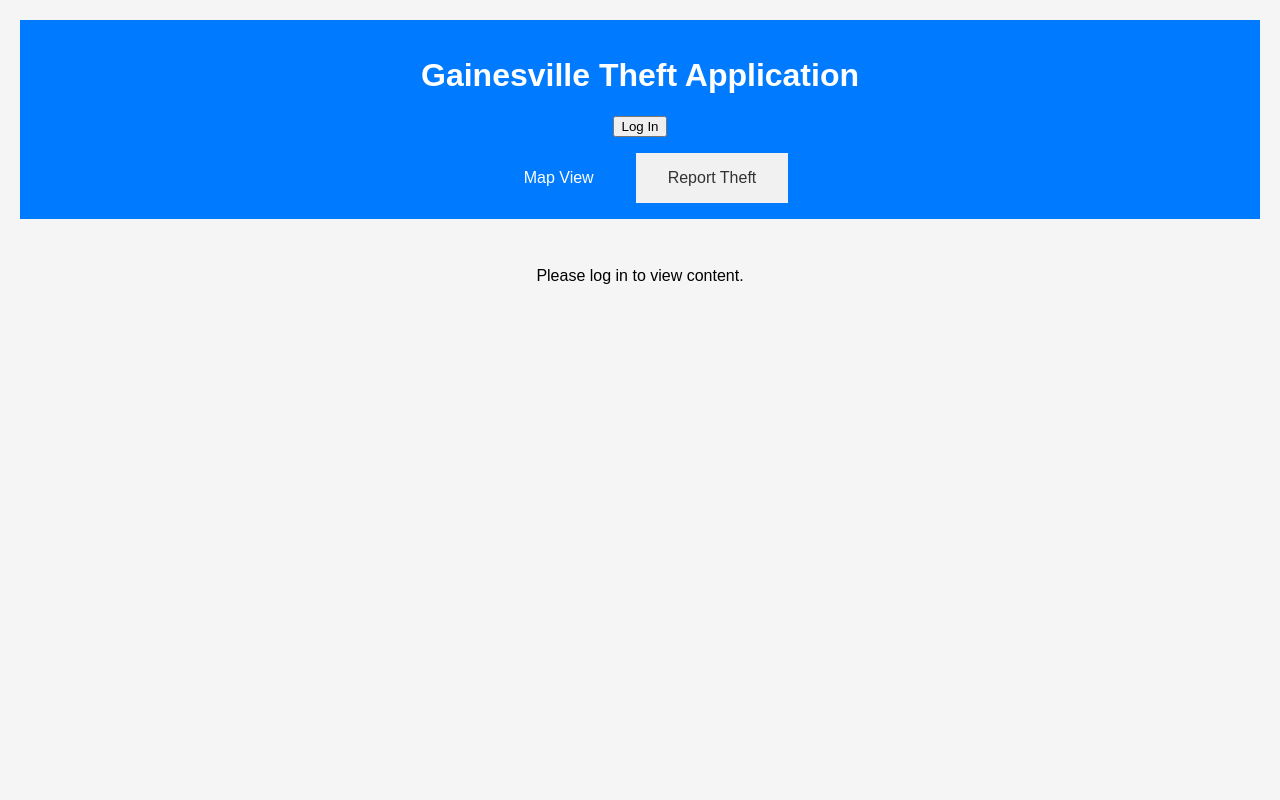
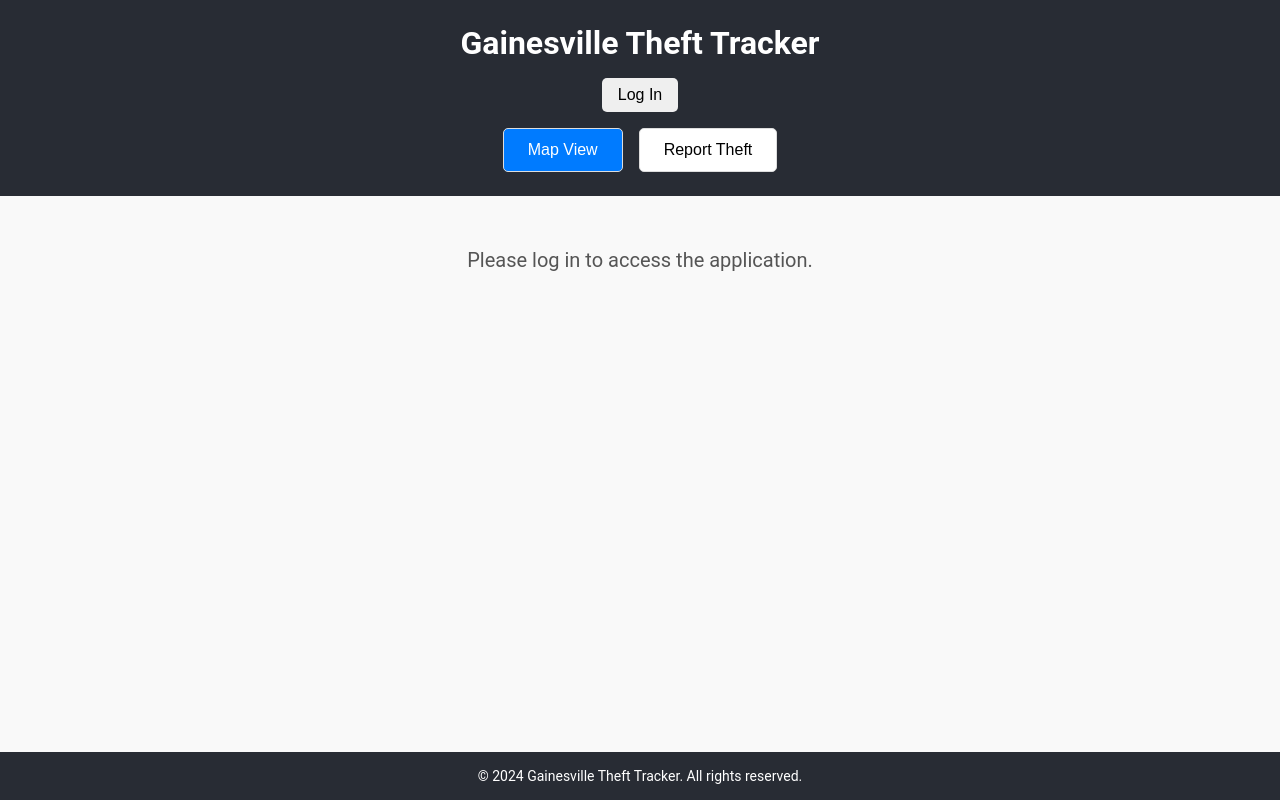
Before and after one commit to justin22a/Group1, a React (Create React App) app in the folder gta-app/: page / in a window 1280 px wide. Built offline with nearby package versions, Linux system fonts and the light colour scheme.

Commit message:
address to coordinates and better ui

```diff
--- a/gta-app/src/App.css
+++ b/gta-app/src/App.css
@@ -1,147 +1,71 @@
+/* Reset and base styles */
+body, html {
+  margin: 0;
+  padding: 0;
+  font-family: 'Roboto', sans-serif;
+  background-color: #f9f9f9;
+  color: #333;
+}
+
 .App {
+  display: flex;
+  flex-direction: column;
+  min-height: 100vh;
   text-align: center;
 }
 
-.App-logo {
-  height: 40vmin;
-  pointer-events: none;
-}
-
-@media (prefers-reduced-motion: no-preference) {
-  .App-logo {
-    animation: App-logo-spin infinite 20s linear;
-  }
-}
-
-.App-header {
-  background-color: #282c34;
-  min-height: 100vh;
+header.app-header {
+  background: #282c34;
+  color: white;
+  padding: 1.5rem 1rem;
   display: flex;
   flex-direction: column;
   align-items: center;
-  justify-content: center;
-  font-size: calc(10px + 2vmin);
-  color: white;
+  justify-content: space-between;
+  gap: 1rem;
+  position: sticky;
+  top: 0;
+  z-index: 10;
 }
 
-.App-link {
-  color: #61dafb;
+header h1 {
+  margin: 0;
+  font-size: 2rem;
 }
 
-@keyframes App-logo-spin {
-  from {
-    transform: rotate(0deg);
-  }
-  to {
-    transform: rotate(360deg);
-  }
+.auth-buttons {
+  display: flex;
+  justify-content: flex-end;
+  gap: 1rem;
 }
 
-
-body {
-  font-family: Arial, sans-serif;
-  background-color: #f5f5f5;
-  margin: 0;
-  padding: 0;
+.auth-buttons button {
+  font-size: 1rem;
+  padding: 0.5rem 1rem;
+  border: none;
+  border-radius: 5px;
+  cursor: pointer;
+  transition: background-color 0.3s ease-in-out;
 }
 
-.App {
-  text-align: center;
-  padding: 20px;
-}
-
-form {
-  background-color: white;
-  padding: 20px;
-  border-radius: 8px;
-  box-shadow: 0 4px 8px rgba(0, 0, 0, 0.1);
-}
-
-input, textarea {
-  width: 100%;
-  box-sizing: border-box;
-}
-
-button:hover {
-  background-color: #0056b3;
-}
-
-/* src/App.css */
-
-.App {
-  font-family: Arial, sans-serif;
-  text-align: center;
-}
-
-subheader {
+.auth-buttons button:hover {
   background-color: #007bff;
   color: white;
-  padding: 1rem;
-}
-
-header {
-  background-color: #000000;
-  color: white;
-  padding: 1rem;
-}
-
-main {
-  display: flex;
-  flex-direction: column;
-  align-items: center;
-  margin-top: 2rem;
-}
-
-.form-section, .map-section {
-  width: 80%;
-  margin-bottom: 2rem;
-}
-
-.form-section h2, .map-section h2 {
-  color: #333;
-}
-
-.map-section {
-  height: 500px;
-  width: 100%;
-  max-width: 800px;
-}
-
-/* Ensure the map takes the full height and width of the section */
-.map-section .leaflet-container {
-  height: 100%;
-  width: 100%;
-}
-
-
-/* src/App.css */
-
-.App {
-  font-family: Arial, sans-serif;
-  text-align: center;
-}
-
-header {
-  background-color: #007bff;
-  color: white;
-  padding: 1rem;
 }
 
 .tabs {
   display: flex;
-  justify-content: center;
-  margin-top: 1rem;
+  gap: 1rem;
 }
 
 .tabs button {
-  background-color: #f1f1f1;
-  border: none;
-  padding: 1rem 2rem;
+  font-size: 1rem;
+  padding: 0.75rem 1.5rem;
+  background: #fff;
+  border: 1px solid #ddd;
+  border-radius: 5px;
   cursor: pointer;
-  font-size: 1rem;
-  color: #333;
-  margin: 0 5px;
-  transition: background-color 0.3s;
+  transition: background-color 0.3s, color 0.3s;
 }
 
 .tabs button.active {
@@ -150,26 +74,54 @@ header {
 }
 
 .tabs button:hover:not(.active) {
-  background-color: #ddd;
+  background-color: #f0f0f0;
 }
 
-.main {
-  margin-top: 20px;
+main.content {
+  flex-grow: 1;
   display: flex;
-  justify-content: center;
+  flex-direction: column;
+  align-items: center;
+  margin: 2rem 1rem;
+}
+
+.auth-message {
+  font-size: 1.25rem;
+  color: #555;
 }
 
 .map-section, .form-section {
-  width: 80%;
-  max-width: 800px;
+  width: 90%;
+  max-width: 1000px;
   margin: auto;
 }
 
 .map-section {
   height: 500px;
+  background-color: #f1f1f1;
+  border-radius: 10px;
+  overflow: hidden;
 }
 
 .map-section .leaflet-container {
   height: 100%;
   width: 100%;
 }
+
+.form-section {
+  background: #fff;
+  padding: 2rem;
+  border-radius: 10px;
+  box-shadow: 0 2px 10px rgba(0, 0, 0, 0.1);
+}
+
+footer.app-footer {
+  background: #282c34;
+  color: white;
+  padding: 1rem;
+  font-size: 0.875rem;
+}
+
+footer p {
+  margin: 0;
+}
--- a/gta-app/src/App.js
+++ b/gta-app/src/App.js
@@ -1,17 +1,15 @@
-import React, { useState, useEffect } from 'react';
+import React, { useState } from 'react';
 import { useAuth0 } from '@auth0/auth0-react'; // Import Auth0 hook
 import UserInputForm from './UserInputForm';
 import MapView from './MapView';
 import LoginButton from './loginButton'; // Authentication components
 import LogoutButton from './logoutButton';
-import './App.css'; // Optional: Style the app
+import './App.css'; // Style the app
 
 function App() {
   const { isAuthenticated } = useAuth0(); // Check authentication status
   const [activeTab, setActiveTab] = useState('map'); // State for active tab
   const [theftLocations, setTheftLocations] = useState([]);
-
-
 
   // Handler to switch tabs
   const handleTabChange = (tab) => {
@@ -20,12 +18,12 @@ function App() {
 
   return (
     <div className="App">
-      <header>
-        <h1>Gainesville Theft Application</h1>
+      <header className="app-header">
+        <h1>Gainesville Theft Tracker</h1>
         <div className="auth-buttons">
           {!isAuthenticated ? <LoginButton /> : <LogoutButton />}
         </div>
-        <div className="tabs">
+        <nav className="tabs">
           <button
             className={activeTab === 'map' ? 'active' : ''}
             onClick={() => handleTabChange('map')}
@@ -38,11 +36,11 @@ function App() {
           >
             Report Theft
           </button>
-        </div>
+        </nav>
       </header>
-      <main>
+      <main className="content">
         {!isAuthenticated ? (
-          <p>Please log in to view content.</p>
+          <p className="auth-message">Please log in to access the application.</p>
         ) : (
           <>
             {activeTab === 'map' && (
@@ -58,6 +56,9 @@ function App() {
           </>
         )}
       </main>
+      <footer className="app-footer">
+        <p>&copy; {new Date().getFullYear()} Gainesville Theft Tracker. All rights reserved.</p>
+      </footer>
     </div>
   );
 }
--- a/gta-app/src/MapView.js
+++ b/gta-app/src/MapView.js
@@ -60,6 +60,9 @@ const MapView = () => {
           <Popup>
             <strong>{location.username}</strong>
             <p>{location.description}</p>
+            <p>
+                <strong>Time:</strong> {location.time}
+            </p>
             {location.image && (
               <img
                 src={location.image}
--- a/gta-app/src/UserInputForm.js
+++ b/gta-app/src/UserInputForm.js
@@ -7,11 +7,14 @@ const timeOptions = Array.from({ length: 24 }, (_, i) => ({
   label: `${i + 1}:00`,
 }));
 
+const API_KEY = 'ab06ae4881d044f28cef4879aca8c550'; // OpenCage API Key
+
 const UserInputForm = () => {
   const [formData, setFormData] = useState({
     username: '',
     title: '',
     description: '',
+    address: '',
     latitude: '',
     longitude: '',
     time: '',
@@ -33,7 +36,30 @@ const UserInputForm = () => {
     }));
   };
 
-  // Add async keyword to enable await usage
+  const fetchCoordinates = async () => {
+    if (!formData.address) return alert('Please enter an address.');
+    try {
+      const response = await axios.get(
+        `https://api.opencagedata.com/geocode/v1/json?q=${encodeURIComponent(
+          formData.address
+        )}&key=${API_KEY}`
+      );
+      const location = response.data.results[0]?.geometry;
+      if (location) {
+        setFormData((prevData) => ({
+          ...prevData,
+          latitude: location.lat,
+          longitude: location.lng,
+        }));
+      } else {
+        alert('Coordinates not found for the provided address.');
+      }
+    } catch (error) {
+      console.error('Error fetching coordinates:', error);
+      alert('Failed to fetch coordinates. Please try again.');
+    }
+  };
+
   const handleSubmit = async (e) => {
     e.preventDefault(); // Prevent page reload
 
@@ -108,6 +134,19 @@ const UserInputForm = () => {
         style={styles.textarea}
         required
       />
+
+      <label>Address:</label>
+      <input
+        type="text"
+        name="address"
+        placeholder="Enter address"
+        value={formData.address}
+        onChange={handleChange}
+        style={styles.input}
+      />
+      <button type="button" onClick={fetchCoordinates} style={styles.button}>
+        Fetch Coordinates
+      </button>
 
       <label>Latitude:</label>
       <input
@@ -185,6 +224,7 @@ const styles = {
     border: 'none',
     borderRadius: '4px',
     cursor: 'pointer',
+    marginBottom: '10px',
   },
 };
 
```
